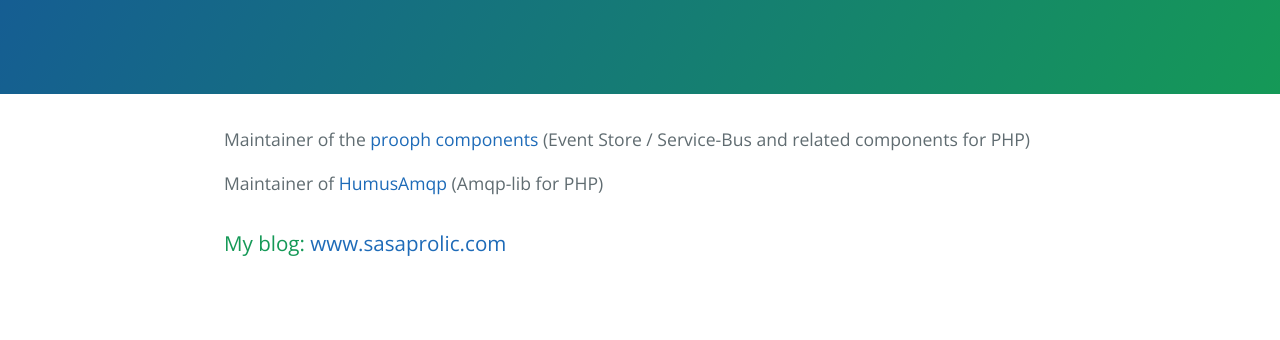
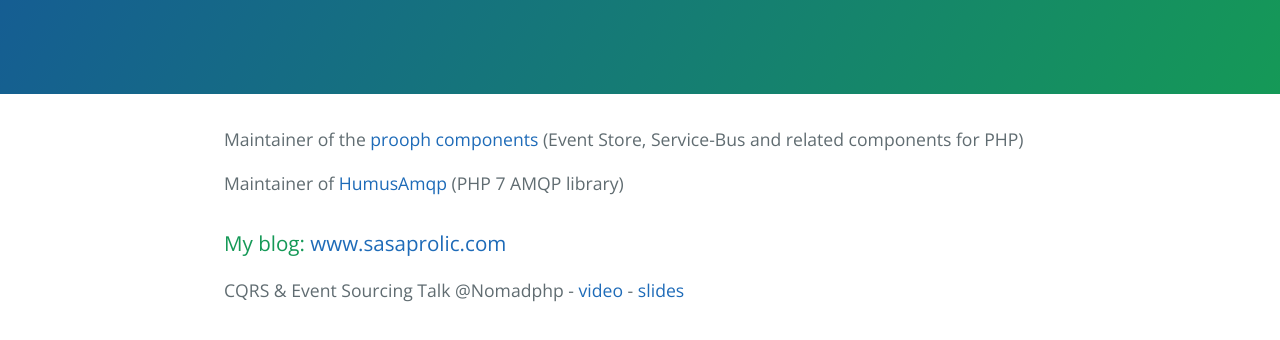
Before and after one commit to prolic/prolic.github.io, a plain HTML site: page index.html in a window 1280 px wide. Shown: the part 254-594 px from the top of the page. Drawn offline with nearby package versions, Linux system fonts and the light colour scheme.

Commit message:
Update index.html

```diff
--- a/index.html
+++ b/index.html
@@ -16,9 +16,10 @@
     </section>
 
     <section class="main-content">
-      <p>Maintainer of the <a href="http://getprooph.org/">prooph components</a> (Event Store / Service-Bus and related components for PHP)</p>
-      <p>Maintainer of <a href="https://github.com/prolic/HumusAmqp">HumusAmqp</a> (Amqp-lib for PHP)</p>
+      <p>Maintainer of the <a href="http://getprooph.org/">prooph components</a> (Event Store, Service-Bus and related components for PHP)</p>
+      <p>Maintainer of <a href="https://github.com/prolic/HumusAmqp">HumusAmqp</a> (PHP 7 AMQP library)</p>
       <h3>My blog: <a href="http://www.sasaprolic.com">www.sasaprolic.com</a> </h3>
+      <p>CQRS &amp; Event Sourcing Talk @Nomadphp - <a href="https://www.youtube.com/watch?v=KfaNTbf1rIc">video</a> - <a href="http://prolic.github.io/cqrs-event-sourcing-talk/">slides</a></p>
     </section>
 
   </body>
```
